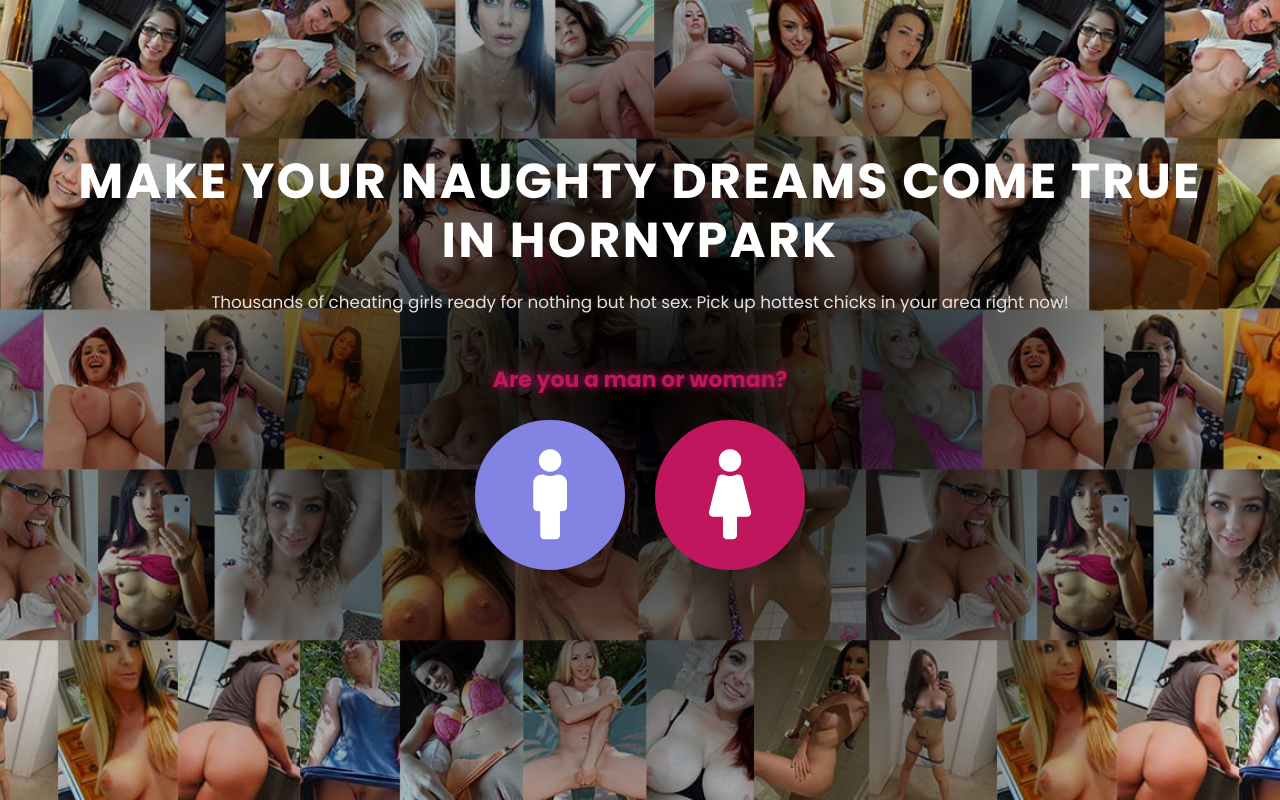
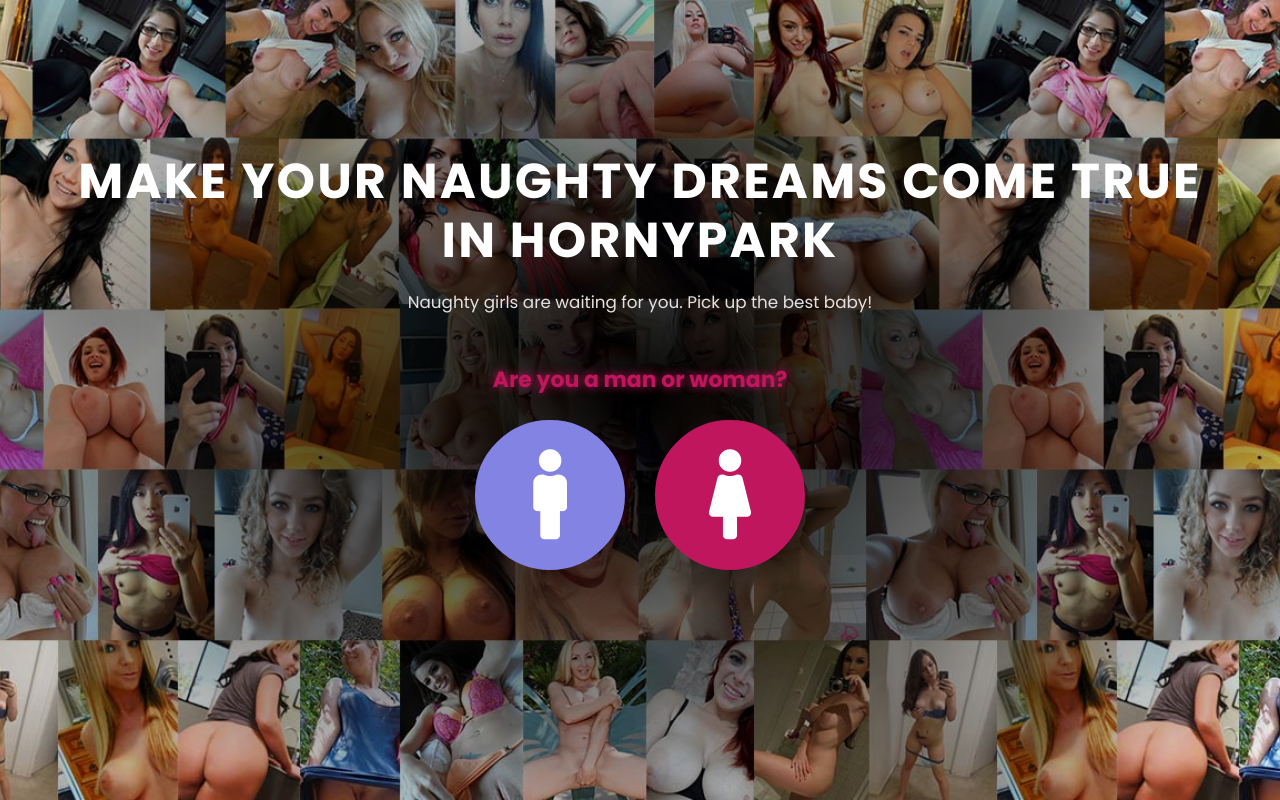
Before and after one commit to Derevyanchenko/dating-lands, a plain HTML site: page src7/index.html in a window 1280 px wide. Drawn offline with nearby package versions, Linux system fonts and the light colour scheme.

Commit message:
Add files via upload

```diff
--- a/src7/index.html
+++ b/src7/index.html
@@ -26,8 +26,7 @@
                 Make your naughty dreams come true in HornyPARK
             </h1>
             <p class="subtitle">
-                Thousands of cheating girls ready for nothing but hot sex.
-                Pick up hottest chicks in your area right now!
+                Naughty girls are waiting for you. Pick up the best baby!
             </p>
         </div>
         <form action="#" onsubmit="#" class="info">
```
